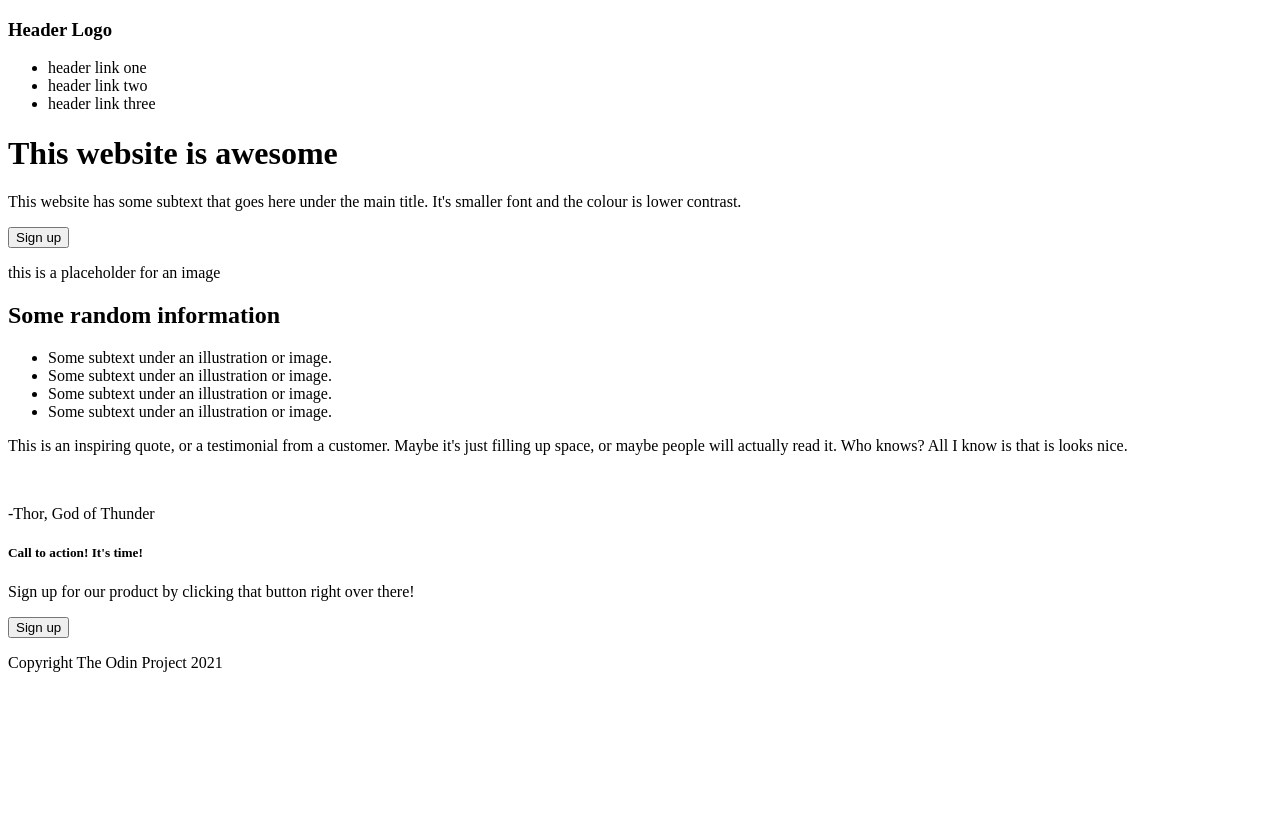
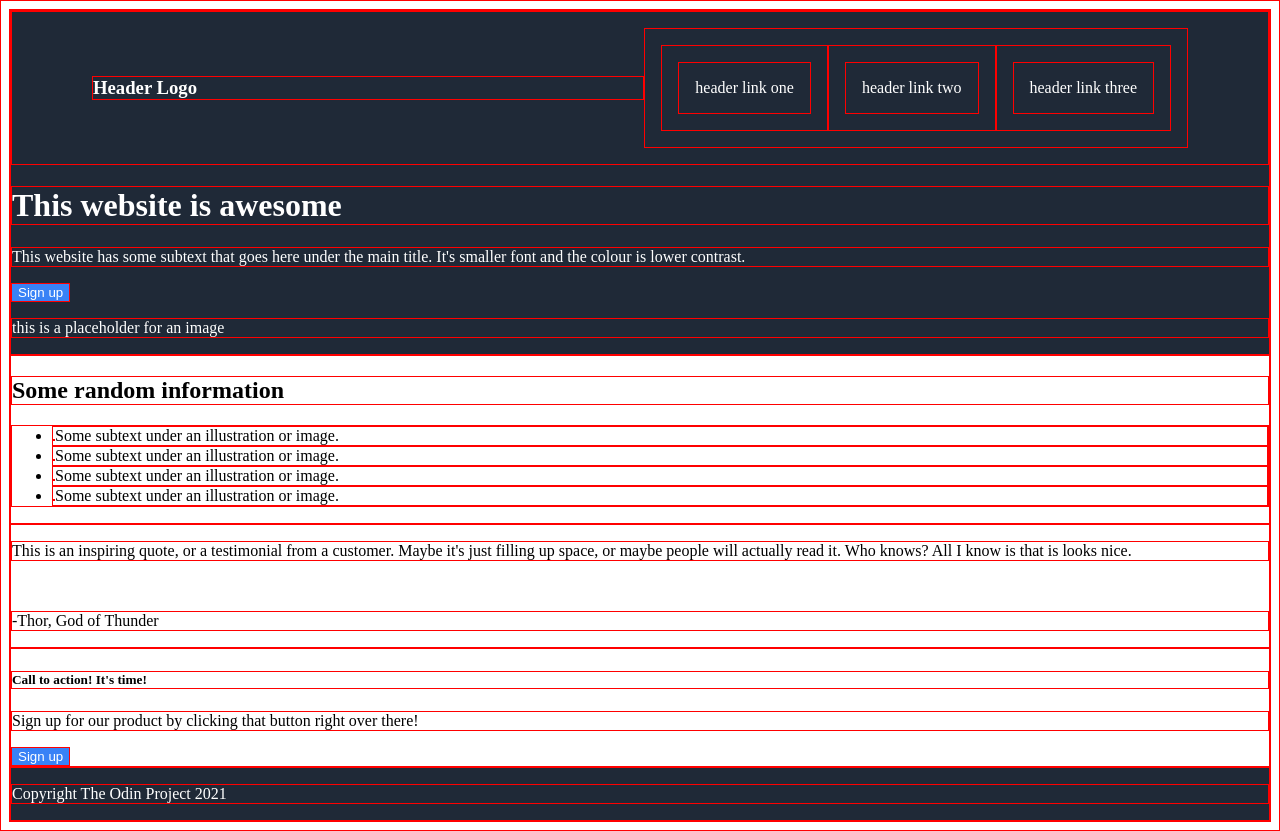
Before and after one commit to DJHymers/odin-landing-page, a plain HTML site: page index.html in a window 1280 px wide. Before the commit the page ends 800 px from the top, so only its background shows below. Drawn offline with Linux system fonts and the light colour scheme.

Commit message:
styling added for logo and navbar

```diff
--- a/index.html
+++ b/index.html
@@ -3,16 +3,17 @@
   <head>
     <meta charset="UTF-8" />
     <meta name="viewport" content="width=device-width, initial-scale=1.0" />
+    <link rel="stylesheet" href="./style.css" />
     <title>Odin Landing Page</title>
   </head>
   <body>
-    <header class="header">
-      <h3>Header Logo</h3>
+    <header>
       <nav>
-        <ul>
-          <li>header link one</li>
-          <li>header link two</li>
-          <li>header link three</li>
+        <h3 id="logo">Header Logo</h3>
+        <ul class="navbar">
+          <li class="navbar"><a id="nav1" href="#">header link one</a></li>
+          <li class="navbar"><a id="nav2" href="#">header link two</a></li>
+          <li class="navbar"><a id="nav3" href="#">header link three</a></li>
         </ul>
       </nav>
       <h1>This website is awesome</h1>
--- a/style.css
+++ b/style.css
@@ -0,0 +1,55 @@
+* {
+  border: 1px solid red;
+}
+
+header {
+  background: #1f2937;
+  color: white;
+}
+
+nav {
+  display: flex;
+  flex-direction: row;
+  align-items: center;
+  justify-content: flex-end;
+  padding-right: 5em;
+  padding-left: 5em;
+}
+
+#logo {
+  flex-grow: 1;
+}
+
+.navbar {
+  list-style-type: none;
+  display: flex;
+  flex-direction: row;
+  flex-wrap: wrap;
+  padding: 1em;
+}
+
+#nav1,
+#nav2,
+#nav3 {
+  padding: 1rem;
+  text-decoration: none;
+  color: white;
+}
+
+#nav1:hover,
+#nav2:hover,
+#nav3:hover {
+  color: black;
+  background: hotpink;
+  text-transform: capitalize;
+}
+
+button {
+  background: #3882f6;
+  color: white;
+}
+
+footer {
+  background: #1f2937;
+  color: white;
+}
```
